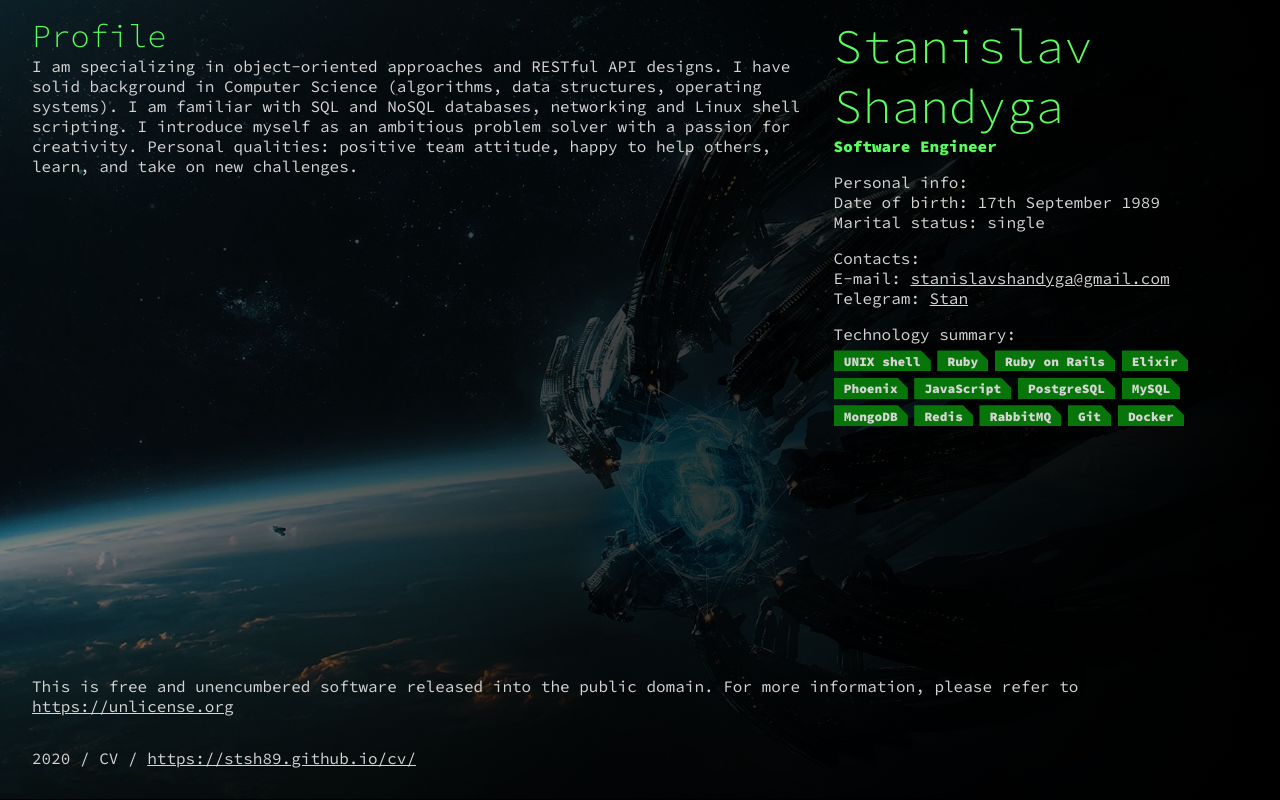
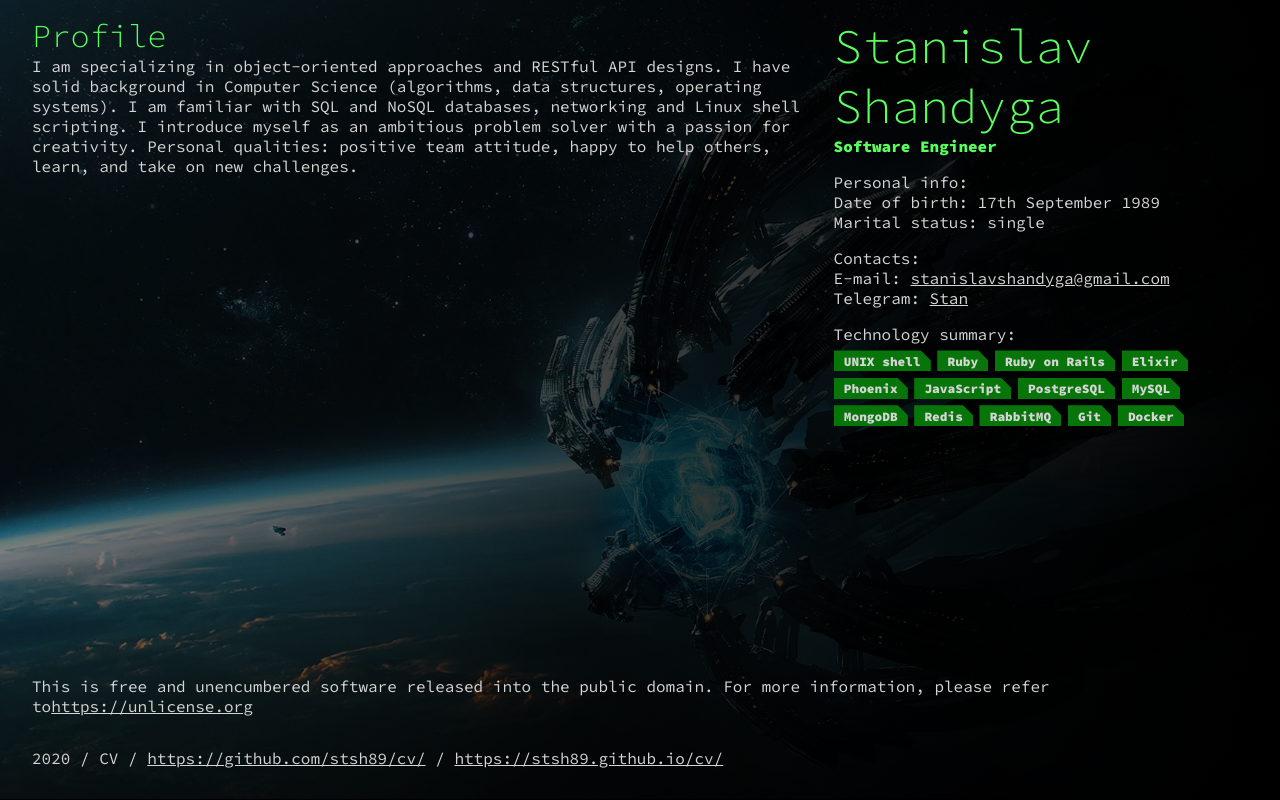
Before and after one commit to stsh89/cv, a React app: page / in a window 1280 px wide. Built offline with nearby package versions, Linux system fonts and the light colour scheme; the HTML template or start-up script is replaced by a standard one.

Commit message:
Update footer

```diff
--- /dev/null
+++ b/src/components/homepage/footer.tsx
@@ -0,0 +1,19 @@
+import * as React from "react"
+
+export default function Footer():JSX.Element {
+  return (
+    <div className="homepage-footer">
+      <p className="homepage-footer__text">
+        This is free and unencumbered software released into the public domain.
+        For more information, please refer to
+        <a className="homepage-link" href="https://unlicense.org">https://unlicense.org</a>
+      </p>
+      <p className="homepage-footer__text">
+        2020
+        / CV
+        / <a className="homepage-link" href="https://github.com/stsh89/cv">https://github.com/stsh89/cv/</a>
+        &nbsp;/ <a className="homepage-link" href="https://stsh89.github.io/cv/">https://stsh89.github.io/cv/</a>
+      </p>
+    </div>
+  )
+}
--- a/src/components/homepage/init.tsx
+++ b/src/components/homepage/init.tsx
@@ -3,6 +3,7 @@ import * as userInfo from "../../../data/user_info.json"
 import Contacts from "./contacts"
 import PersonalInfo from "./personal_info"
 import TechnologySummary from "./technology_summary"
+import Footer from "./footer"
 
 export default function Homepage(): JSX.Element {
   return (
@@ -22,15 +23,7 @@ export default function Homepage(): JSX.Element {
           <TechnologySummary />
         </div>
       </div>
-      <div className="homepage-footer">
-        <p className="homepage-footer__text">
-          This is free and unencumbered software released into the public domain.
-          For more information, please refer to <a className="homepage-link" href="https://unlicense.org">https://unlicense.org</a>
-        </p>
-        <p className="homepage-footer__text">
-         2020 / CV / <a className="homepage-link" href="https://stsh89.github.io/cv/">https://stsh89.github.io/cv/</a>
-        </p>
-      </div>
+      <Footer />
     </div>
   )
 }
```
